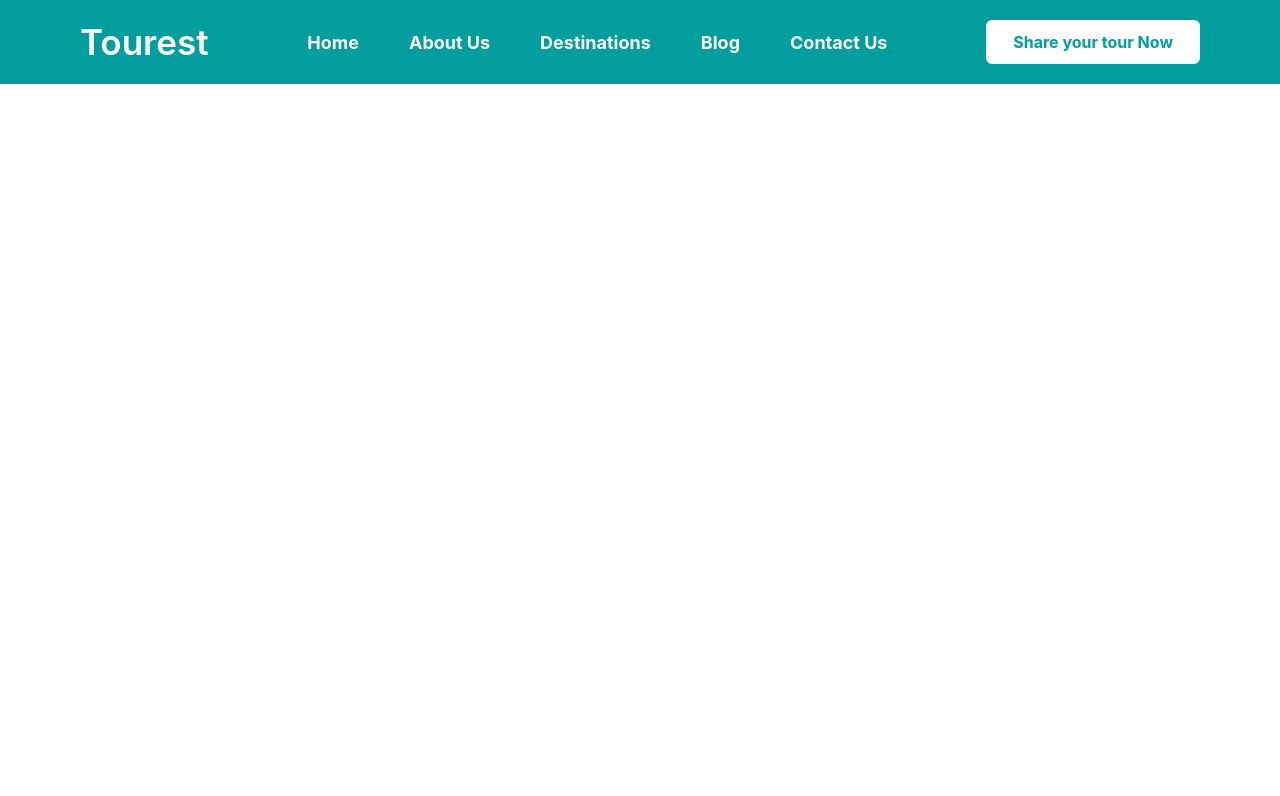
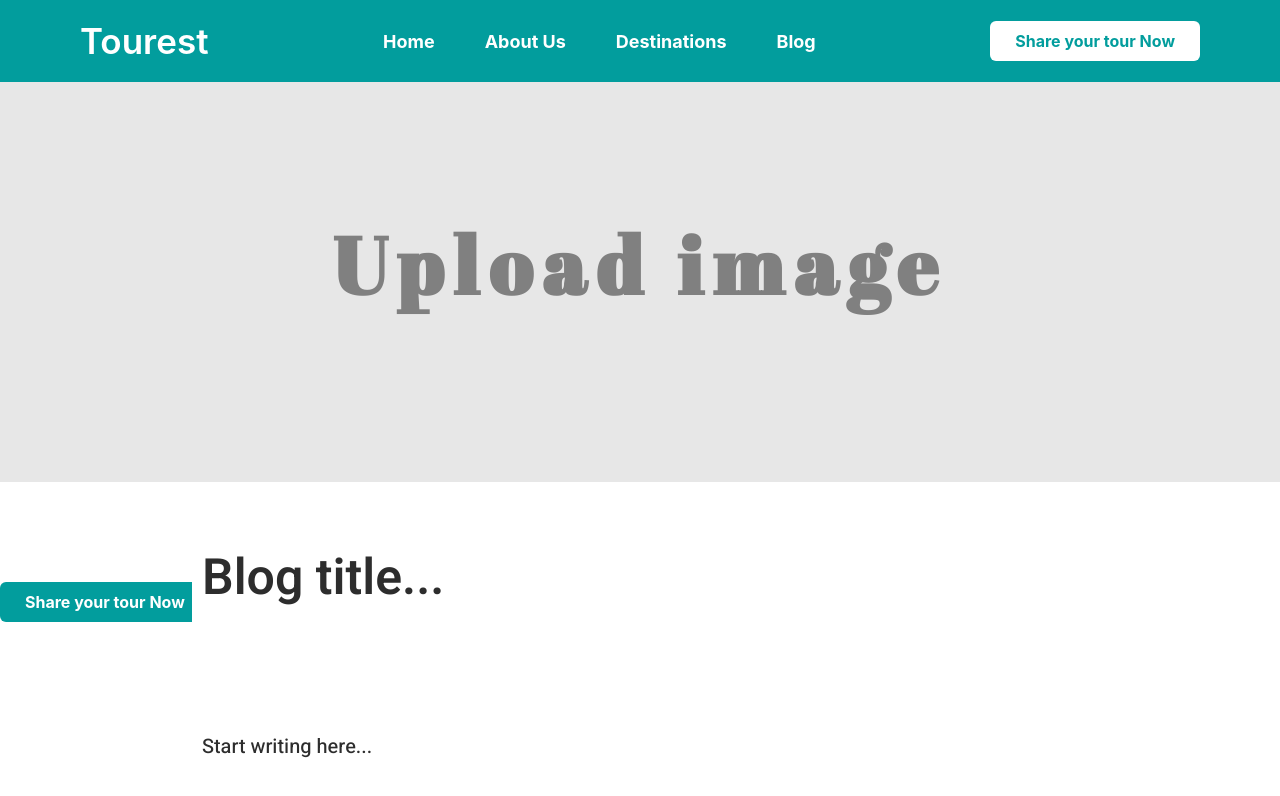
Before and after one commit to ElinaValieva/tourest, a React (Create React App) app: page /new in a window 1280 px wide. Shown: the top 796 px of the page. Built offline with nearby package versions, Linux system fonts and the light colour scheme; a web font is replaced by a local one.

Commit message:
Feat: new tour form

```diff
--- a/src/App.css
+++ b/src/App.css
@@ -1122,6 +1122,113 @@ body {
     color: white;
 }
 
+.banner {
+    width: 100%;
+    height: 400px;
+    position: relative;
+    background-size: cover;
+    background: #e7e7e7 center;
+}
+
+.banner-upload-btn {
+    position: absolute;
+    bottom: 20px;
+    right: 20px;
+    width: 40px;
+    height: 40px;
+    border-radius: 50%;
+    background: rgba(0, 0, 0, 0.1);
+    display: flex;
+    justify-content: center;
+    align-items: center;
+    cursor: pointer;
+}
+
+.banner-upload-btn img {
+    width: 20px;
+}
+
+.blog {
+    width: 70vw;
+    min-width: 400px;
+    height: 100px;
+    display: block;
+    margin: auto;
+    padding: 50px 0;
+}
+
+textarea::-webkit-scrollbar {
+    width: 10px;
+}
+
+textarea::-webkit-scrollbar-thumb {
+    background: rgba(0, 0, 0, 0.1);
+    border-radius: 10px;
+}
+
+.title, .article {
+    font-family: var(--ff-heebo);
+    width: 100%;
+    min-height: 100px;
+    height: auto;
+    outline: none;
+    font-size: 50px;
+    font-weight: 600;
+    color: #2d2d2d;
+    resize: none;
+    border: none;
+    padding: 10px;
+    border-radius: 10px;
+}
+
+.title::placeholder,
+.article::placeholder {
+    color: #2d2d2d;
+}
+
+.article {
+    height: 500px;
+    font-size: 20px;
+    margin-top: 20px;
+    line-height: 30px;
+    font-weight: 500;
+    padding-bottom: 100px;
+    white-space: pre-wrap;
+}
+
+.blog-options {
+    position: fixed;
+    bottom: 0;
+    left: 0;
+    width: 100%;
+    height: 60px;
+    background: #fff;
+    z-index: 9;
+    display: flex;
+    justify-content: center;
+    align-items: center;
+}
+
+.btn {
+    border: none;
+    outline: none;
+    cursor: pointer;
+}
+
+.btn.grey {
+    background: #a5a5a5;
+    color: #fff;
+    margin-left: 20px;
+    font-size: 14px;
+}
+
+.upload-image {
+    font-size: 80px;
+    color: gray;
+    font-family: var(--ff-abril-fatface);
+    letter-spacing: 10px;
+}
+
 .App-link {
     color: #61dafb;
 }
--- a/src/App.js
+++ b/src/App.js
@@ -6,6 +6,7 @@ import {About} from "./components/About";
 import {Footer} from "./components/Footer";
 import {Blog} from "./components/Blog";
 import {BrowserRouter, Route, Switch} from "react-router-dom";
+import {NewTour} from "./components/NewTour";
 
 function App() {
     return (
@@ -31,6 +32,9 @@ function App() {
                             <Route path="/about">
                                 <About/>
                             </Route>
+                            <Route path="/new">
+                                <NewTour/>
+                            </Route>
                         </Switch>
                     </article>
                 </main>
--- a/src/components/About.js
+++ b/src/components/About.js
@@ -1,5 +1,6 @@
 import {Component} from "react";
 import {FaBriefcase, FaCompass, FaUmbrella} from "react-icons/fa";
+import {Link} from "react-router-dom";
 
 const Tips = ({tips}) => (
     <ul className="about-list">
@@ -50,7 +51,7 @@ export class About extends Component {
                             which don't look even slightly believable.
                         </p>
                         <Tips tips={tips}/>
-                        <a href="#" className="btn btn-primary">Share your tour Now</a>
+                        <Link to="/new" className="btn btn-primary">Share your tour Now</Link>
                     </div>
 
                     <figure className="about-banner">
--- a/src/components/Navbar.js
+++ b/src/components/Navbar.js
@@ -27,10 +27,6 @@ const links = [
     {
         name: 'Blog',
         href: '/blog'
-    },
-    {
-        name: 'Contact Us',
-        href: '/contact'
     }
 ]
 
@@ -48,7 +44,7 @@ export class Navbar extends Component {
                     </button>
                     <nav className="navbar">
                         <NavbarMenu links={links}/>
-                        <a href="#" className="btn btn-secondary">Share your tour Now</a>
+                        <Link to="/new" className="btn btn-secondary">Share your tour Now</Link>
                     </nav>
                 </div>
             </header>
--- /dev/null
+++ b/src/components/NewTour.js
@@ -0,0 +1,63 @@
+import {Component} from "react";
+import React from 'react';
+import {FaFileImage, FaImage, FaUpload} from "react-icons/fa";
+import {Link} from "react-router-dom";
+
+export class FileUploader extends Component {
+
+    constructor(props) {
+        super(props);
+        this.state = {
+            fileUploaded: null,
+            visible: true
+        };
+    }
+
+    onImageChange = event => {
+        if (event.target.files && event.target.files[0]) {
+            let img = event.target.files[0];
+            this.setState({
+                image: URL.createObjectURL(img),
+                visible: false
+            });
+        }
+    }
+
+    render() {
+        return (
+            <div className="banner">
+                <label>
+                    {
+                        this.state.visible ?
+                            <div style={{padding: '10%'}}>
+                                <h1 className="upload-image">Upload image</h1>
+                            </div> :
+                            <img alt="Select image" src={this.state.image}/>
+                    }
+                    <input type="file" style={{display: 'none'}} name="myImage" onChange={this.onImageChange}/>
+                </label>
+            </div>
+        )
+    }
+}
+
+export class NewTour extends Component {
+    render() {
+        return (
+            <div>
+                <div className="banner">
+                    <FileUploader/>
+                </div>
+
+                <div className="blog">
+                    <textarea className="title" placeholder="Blog title..."></textarea>
+                    <textarea className="article" placeholder="Start writing here..."></textarea>
+                </div>
+
+                <div className="about-content">
+                    <button className="btn btn-primary">Share your tour Now</button>
+                </div>
+            </div>
+        )
+    }
+}
```
